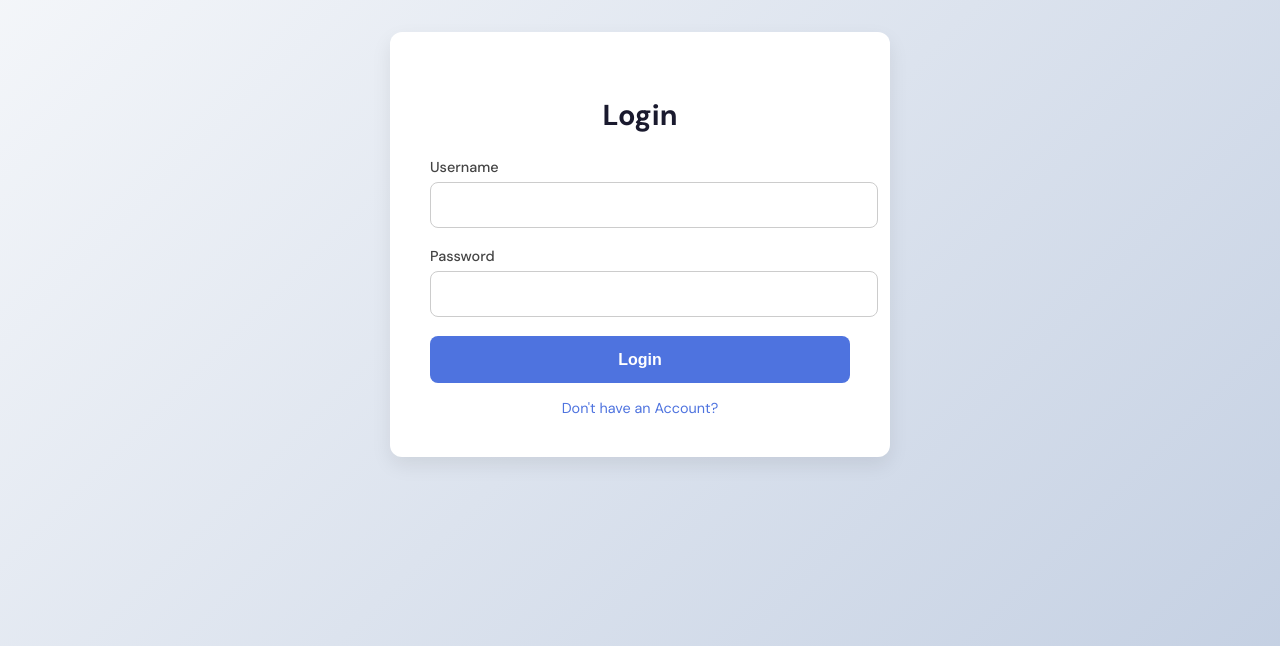
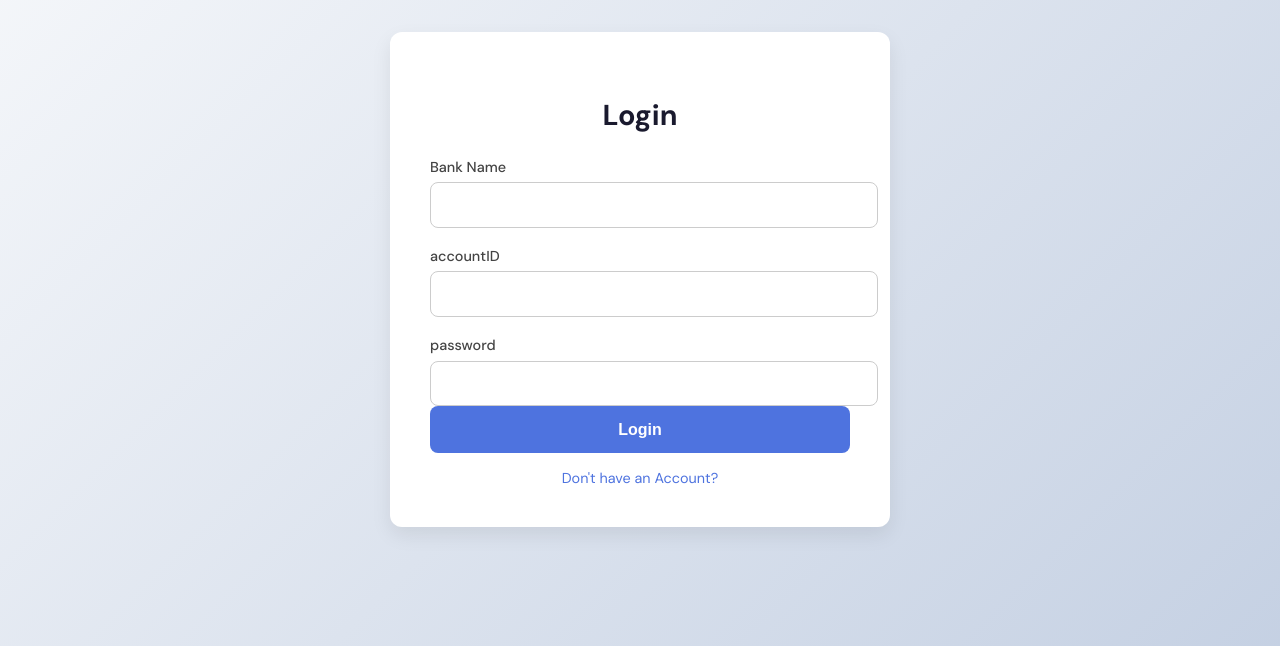
Before and after one commit to dababy5/budgetbaddie, a Django app: template templates/registration/connect_bank.html in a window 1280 px wide. Shown: the part 64-710 px from the top of the page. Run offline with Django 5.2, Linux system fonts and the light colour scheme; the template is opened without the code that fills it, so the values that code supplies are empty; some libraries are stand-ins or nearby versions.

Commit message:
strong change

```diff
--- a/accounts/forms.py
+++ b/accounts/forms.py
@@ -24,5 +24,5 @@ class LoginForm(forms.Form):
 
 class BankForm(forms.form):
     bank_name = forms.CharField(max_length=200, required=True)
-    bank_accountID = forms.CharField(max_length=16, required =True)
-    bank_customerID = forms.CharField(widget)
+    bank_accountID = forms.CharField(max_length=50, required =True)
+    bank_customerId = forms.CharField(max_length=50, required =True)
--- a/accounts/models.py
+++ b/accounts/models.py
@@ -4,3 +4,6 @@ from django.contrib.auth.models import User
 class Profile(models.Model):
     user = models.OneToOneField(User, on_delete=models.CASCADE, related_name="user")
     phone_number = models.IntegerField(max_length=10)
+    bank_name = models.CharField()
+    bank_accountId = models.IntegerField()
+    bank_customerId = models.IntegerField()
--- a/templates/registration/connect_bank.html
+++ b/templates/registration/connect_bank.html
@@ -29,12 +29,16 @@
               <h2 class="header">Login</h2>
               <form method="POST" action="{% url 'login' %}">
                   <div class="form-field">
-                      <div class="label">Username</div>
+                      <div class="label">Bank Name</div>
                       <input type="text" required name="bank_name"/>
                   </div>
                   <div class="form-field">
-                      <div class="label">Password</div>
-                      <input type="text" required name="password"/>
+                      <div class="label">accountID</div>
+                      <input type="text" required name="bank_accountID"/>
+                  </div>
+                  <div>
+                      <div class="label">password</div>
+                      <input type="password" required name="bank_customerId">
                   </div>
                   {% csrf_token %}
                   <button class="submit-btn" type="submit">Login</button>
```
Also changed, not shown: accounts/views.py (+8 -3 lines).
